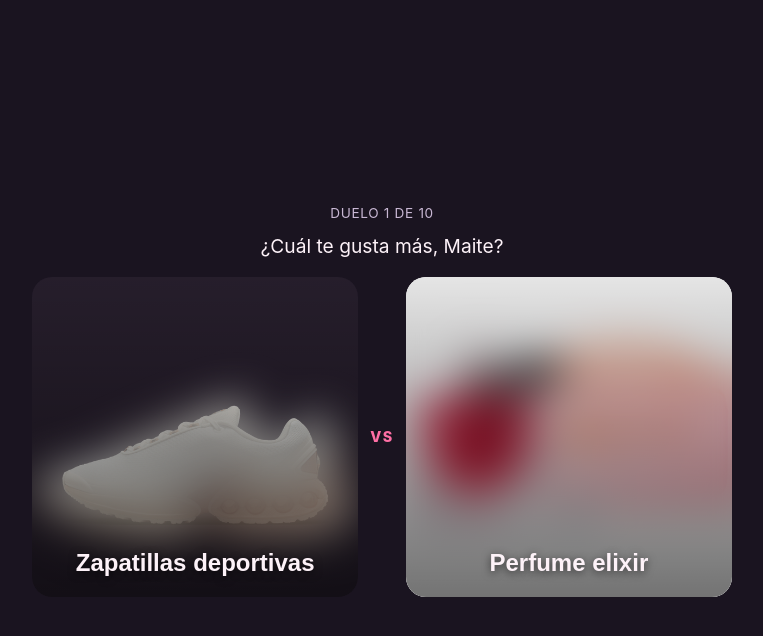
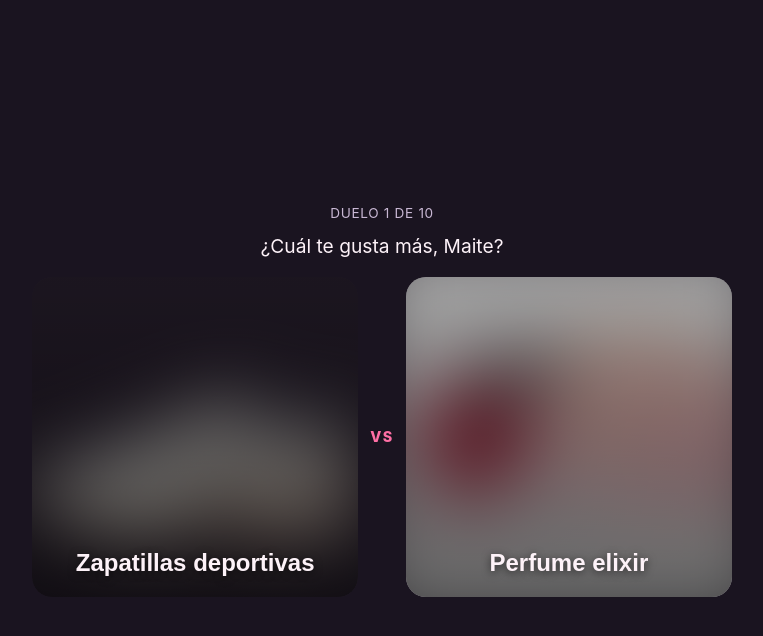
Before and after one commit to FedeAragon/regalo-battle, a plain HTML site: page index.html in a window 1280 px wide. Both pictures are taken after a click on the button "Empezar". Shown: the whole page, without its empty margins (258-1021 px from the left). Drawn offline with Linux system fonts and the light colour scheme; files whose address does not match are found by name.

Commit message:
Arreglar el difuminado de las cartas: usar variable CSS en vez de background-image: inherit

```diff
--- a/css/styles.css
+++ b/css/styles.css
@@ -120,29 +120,26 @@ p {
   height: 42vh;
   min-height: 220px;
   background-color: var(--card-bg);
-  background-size: cover;
-  background-position: center;
   cursor: pointer;
   padding: 0;
-  filter: blur(0); /* la imagen de fondo se difumina, no la carta entera */
 }
 
 .card::before {
   content: "";
   position: absolute;
   inset: 0;
-  background-image: inherit;
+  background-image: var(--bg-img);
   background-size: cover;
   background-position: center;
-  filter: blur(18px);
-  transform: scale(1.2);
+  filter: blur(30px) saturate(85%);
+  transform: scale(1.25);
 }
 
 .card::after {
   content: "";
   position: absolute;
   inset: 0;
-  background: linear-gradient(to top, rgba(0, 0, 0, 0.55), rgba(0, 0, 0, 0.1));
+  background: linear-gradient(to top, rgba(0, 0, 0, 0.6), rgba(0, 0, 0, 0.35));
 }
 
 .card__title {
--- a/js/game.js
+++ b/js/game.js
@@ -105,11 +105,11 @@ function renderDuel() {
   );
 
   const champCard = document.getElementById("card-champion");
-  champCard.style.backgroundImage = `url("${champion.img}")`;
+  champCard.style.setProperty("--bg-img", `url("${champion.img}")`);
   champCard.querySelector(".card__title").textContent = champion.title;
 
   const challCard = document.getElementById("card-challenger");
-  challCard.style.backgroundImage = `url("${challenger.img}")`;
+  challCard.style.setProperty("--bg-img", `url("${challenger.img}")`);
   challCard.querySelector(".card__title").textContent = challenger.title;
 }
 
@@ -117,7 +117,7 @@ function renderFinal() {
   document.getElementById("final-title").textContent = TEXTS.finalTitle;
 
   const winnerCard = document.getElementById("card-winner");
-  winnerCard.style.backgroundImage = `url("${champion.img}")`;
+  winnerCard.style.setProperty("--bg-img", `url("${champion.img}")`);
   winnerCard.querySelector(".card__title").textContent = champion.title;
 
   document.getElementById("idea-label").textContent = TEXTS.ideaLabel;
```
